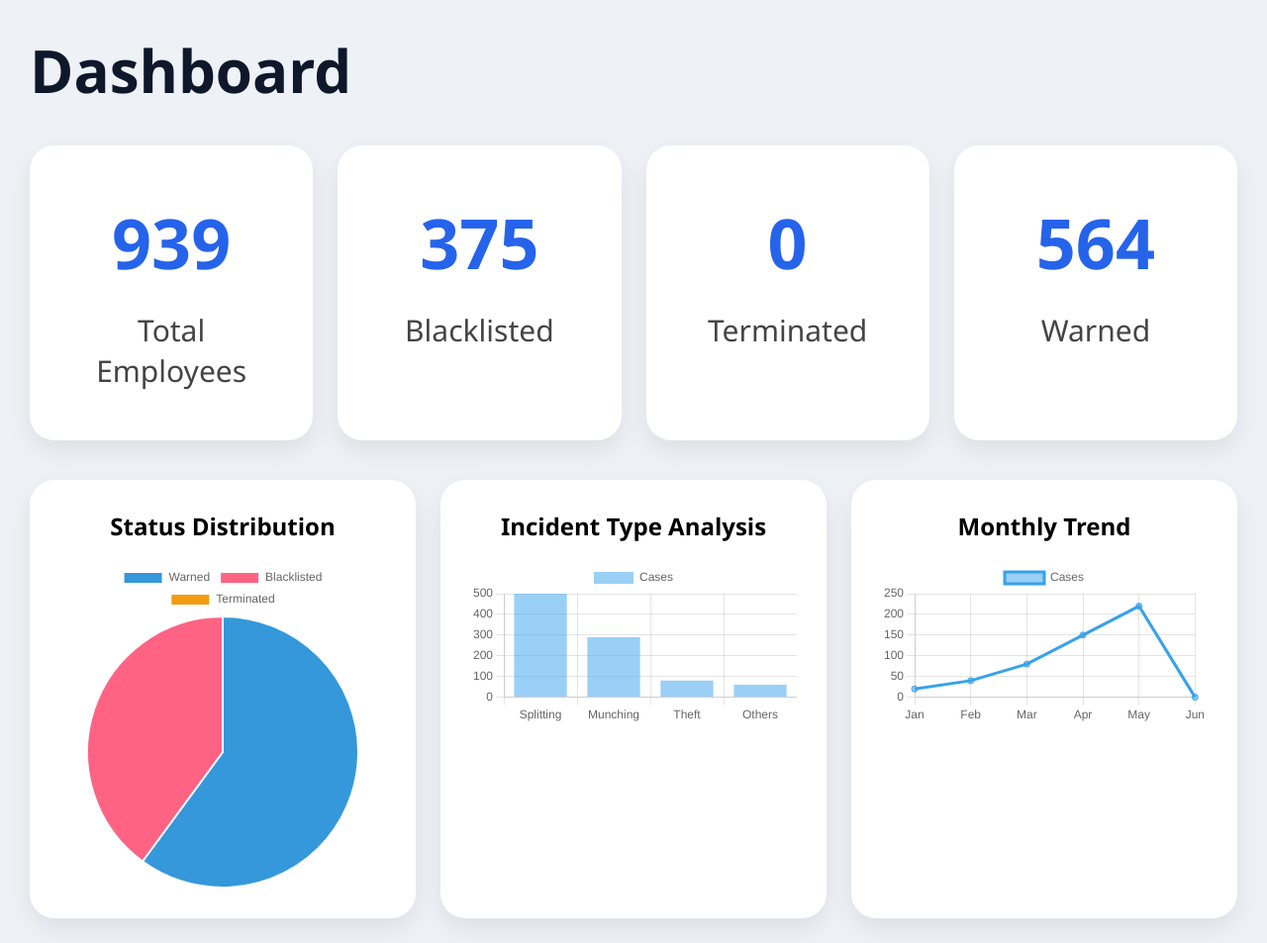
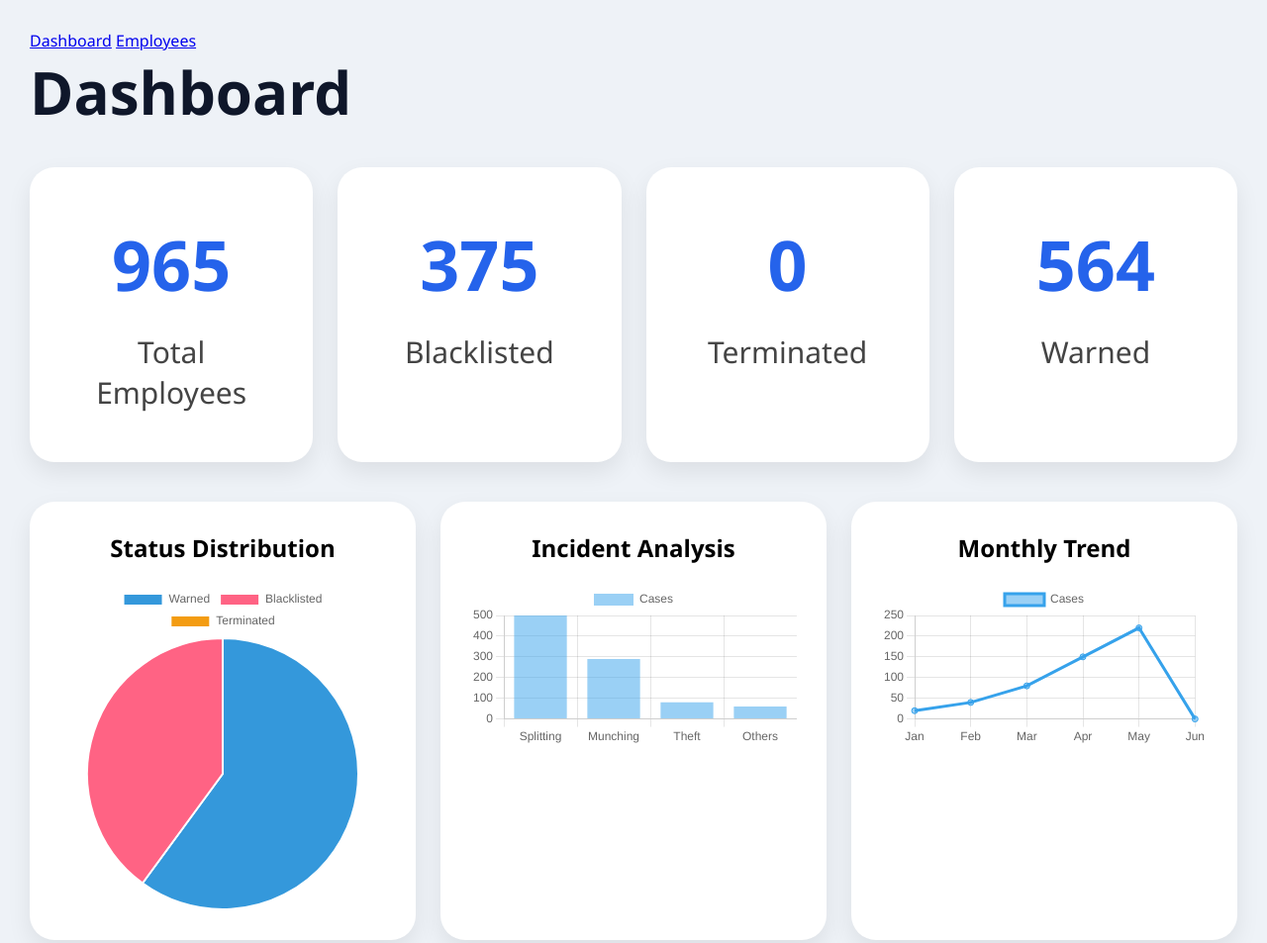
Before and after one commit to itsmejeetk3610-droid/SLP-Blacklist-Tracker, a plain HTML site: page index.html in a window 1280 px wide. Shown: the top 953 px of the page at 99% size. Drawn offline with nearby package versions, Linux system fonts and the light colour scheme.

Commit message:
Update index.html

```diff
--- a/index.html
+++ b/index.html
@@ -1,22 +1,23 @@
 <!DOCTYPE html>
-<html lang="en">
+<html>
 <head>
-    <meta charset="UTF-8">
-    <meta name="viewport" content="width=device-width, initial-scale=1.0">
     <title>SLP Dashboard</title>
-
     <link rel="stylesheet" href="style.css">
-
     <script src="https://cdn.jsdelivr.net/npm/chart.js"></script>
 </head>
 <body>
+
+<nav class="navbar">
+    <a href="index.html">Dashboard</a>
+    <a href="employees.html">Employees</a>
+</nav>
 
 <h1>Dashboard</h1>
 
 <div class="cards">
 
     <div class="card">
-        <h2>939</h2>
+        <h2>965</h2>
         <p>Total Employees</p>
     </div>
 
@@ -45,7 +46,7 @@
     </div>
 
     <div class="chart-box">
-        <h2>Incident Type Analysis</h2>
+        <h2>Incident Analysis</h2>
         <canvas id="barChart"></canvas>
     </div>
 
```
